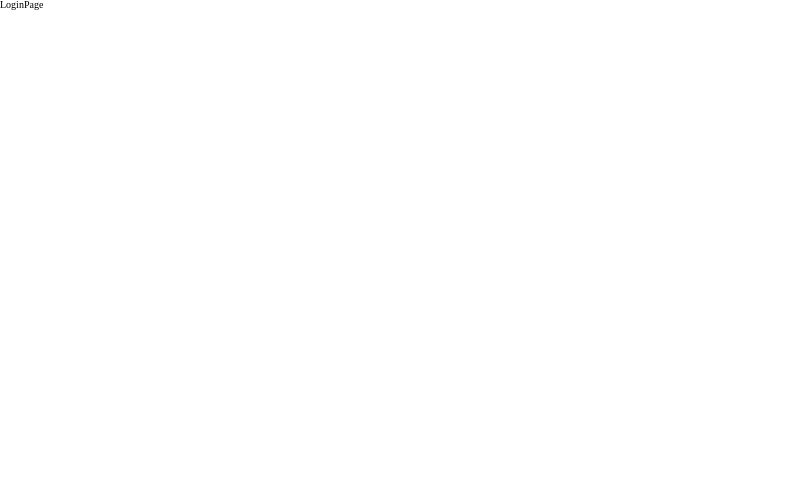
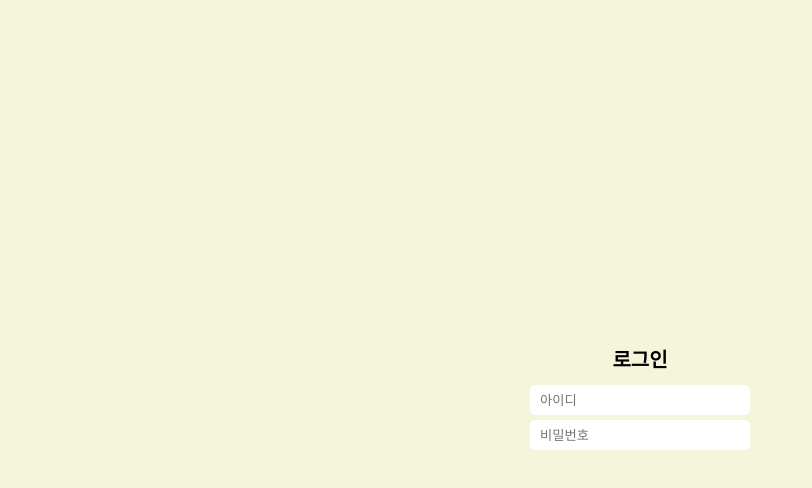
Before and after one commit to AND-SOPT-WEB/SeonghuiMoon, a React (Vite) app in the folder week4/: page / in a window 1280 px wide. Shown: the top 488 px of the page, without its empty margins (0-812 px from the left). Built offline with nearby package versions, Linux system fonts and the light colour scheme.

Commit message:
feat: 로그인 input 컴포넌트 구현

```diff
--- a/week4/package.json
+++ b/week4/package.json
@@ -10,7 +10,10 @@
     "preview": "vite preview"
   },
   "dependencies": {
+    "@emotion/react": "^11.13.3",
+    "@emotion/styled": "^11.13.0",
     "axios": "^1.7.7",
+    "install": "^0.13.0",
     "react": "^18.3.1",
     "react-dom": "^18.3.1"
   },
--- /dev/null
+++ b/week4/src/components/input/Input.tsx
@@ -0,0 +1,24 @@
+import styled from "@emotion/styled";
+
+interface InputProps {
+  placeholder: string;
+  type?: string;
+}
+
+const Input = ({ placeholder, type = "text" }: InputProps) => {
+  return <InputContainer placeholder={placeholder} type={type} />;
+};
+
+const InputContainer = styled.input`
+  width: 20rem;
+  height: 3rem;
+  border-radius: 5px;
+  border: none;
+  padding: 0 1rem;
+
+  &:focus {
+    outline: none;
+  }
+`;
+
+export default Input;
--- a/week4/src/pages/LoginPage.tsx
+++ b/week4/src/pages/LoginPage.tsx
@@ -1,5 +1,36 @@
+import styled from "@emotion/styled";
+import Input from "../components/input/Input";
+
 const LoginPage = () => {
-  return <div>LoginPage</div>;
+  return (
+    <LoginPageContainer>
+      <LoginBox>
+        <InputTitle>로그인</InputTitle>
+        <Input placeholder="아이디" />
+        <Input placeholder="비밀번호" type="password" />
+      </LoginBox>
+    </LoginPageContainer>
+  );
 };
 
+const LoginPageContainer = styled.div`
+  display: flex;
+  align-items: center;
+  justify-content: center;
+  height: 100vh;
+`;
+
+const LoginBox = styled.div`
+  display: flex;
+  flex-direction: column;
+  align-items: center;
+  gap: 0.5rem;
+`;
+
+const InputTitle = styled.div`
+  font-size: 2rem;
+  font-weight: bold;
+  margin-bottom: 1rem;
+`;
+
 export default LoginPage;
--- a/week4/src/styles/GlobalStyle.tsx
+++ b/week4/src/styles/GlobalStyle.tsx
@@ -5,6 +5,7 @@ const GlobalStyle = createGlobalStyle`
 ${reset}
  html {
   font-size: 62.5%;
+  background-color: beige;
 }
 `;
 
```
Also changed, not shown: 1 other file (tests, documents, lock files or other folders).
